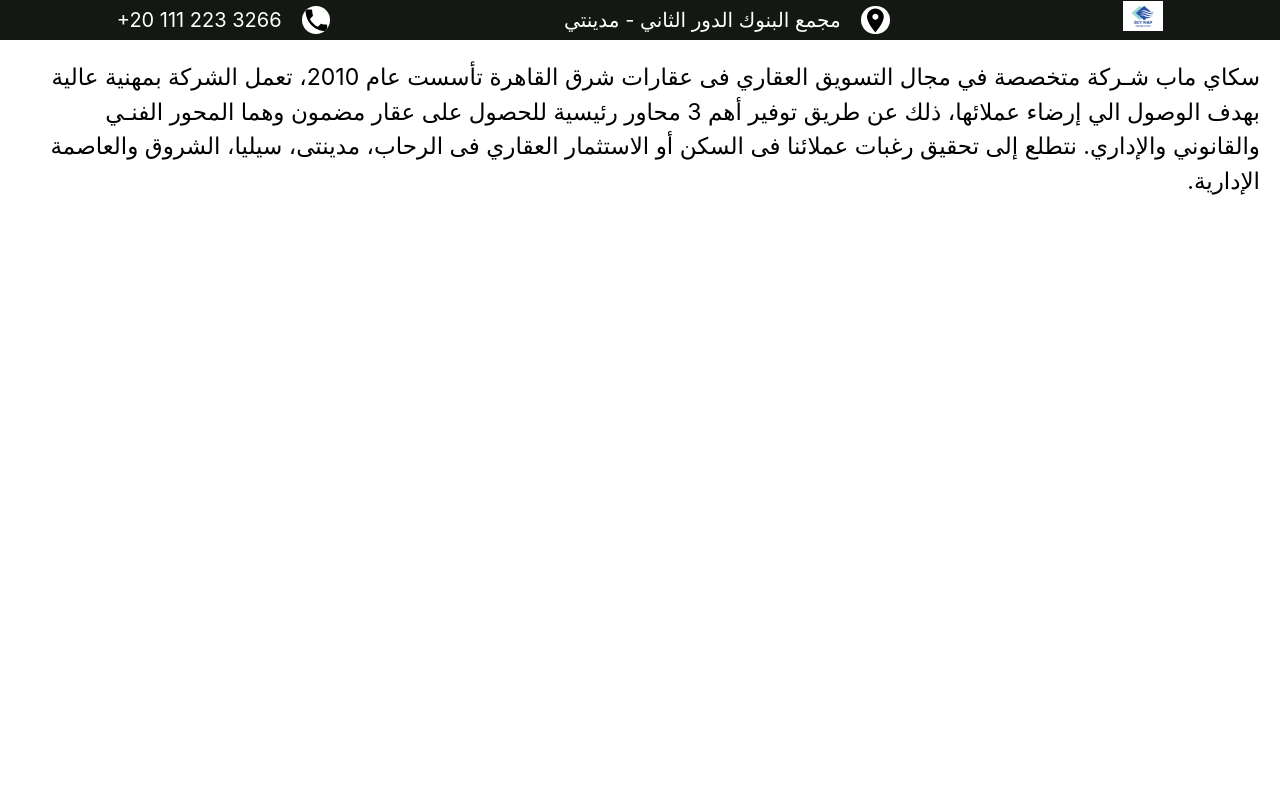
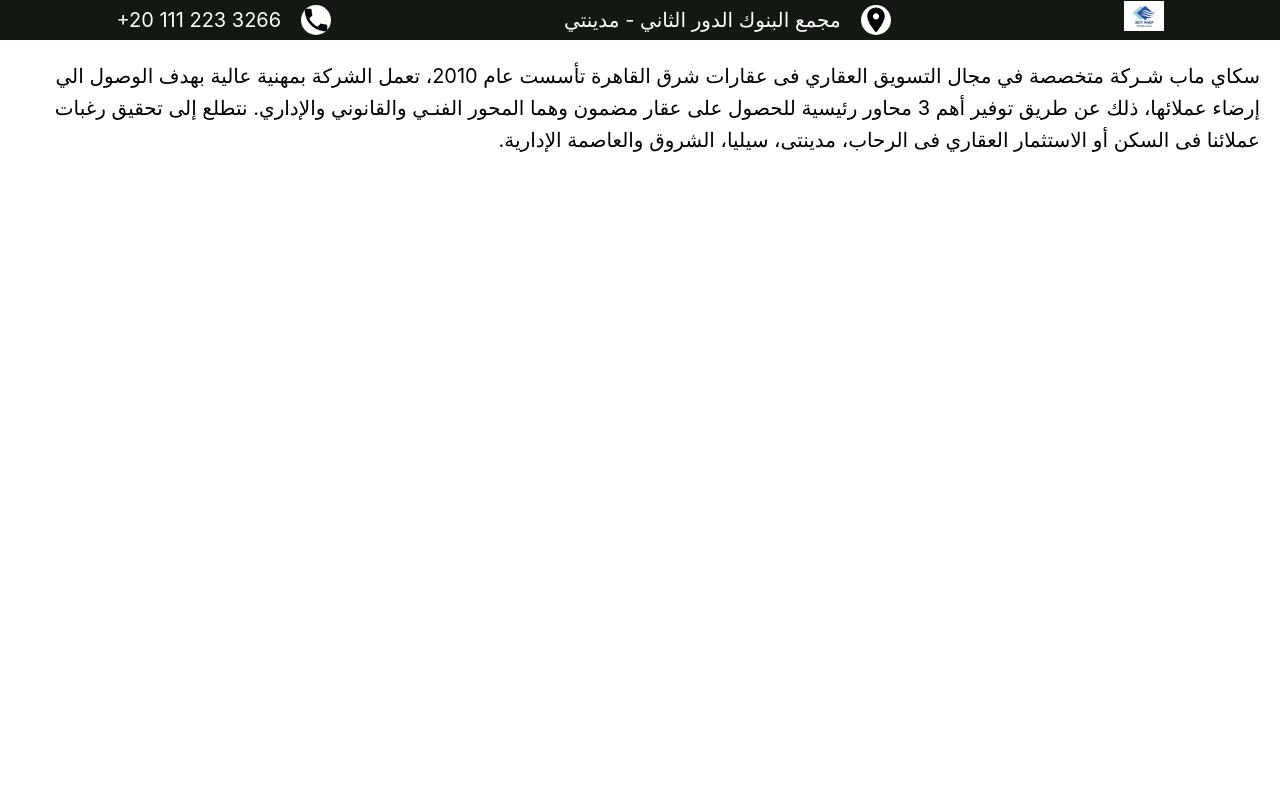
Before and after one commit to MohammedAli01020/skymap-website, a Next.js app: page /about in a window 1280 px wide. Shown: the top 800 px of the page. Built offline with nearby package versions, Linux system fonts and the light colour scheme.

Commit message:
test environment variables

```diff
--- a/components/footer.js
+++ b/components/footer.js
@@ -11,22 +11,8 @@ import Link from "next/link";
 export default function Footer() {
 
     return (
-        <>
-            {/*<div style={{*/}
 
-            {/*    padding: "20px",*/}
-            {/*    height:"300px",*/}
-            {/*    width: "100%",*/}
-            {/*    backgroundColor: "#131912",*/}
-
-            {/*}}>*/}
-            {/*    <h1 style={{color: "wheat", fontSize: 20}}>عقارت مدينتي للبيع وللايجار</h1>*/}
-            {/*    <h1 style={{color: "wheat", fontSize: 20}}>شركة سكاي ماب للتسويق العقاري بمدينتي - بمجمع البنوك - الدور الثاني</h1>*/}
-            {/*</div>*/}
-
-
-
-            <footer className={styles.footer} itemProp={"hasPart"} itemScope itemType={"http://schema.org/WPFooter"} >
+        <footer className={styles.footer} itemProp={"hasPart"} itemScope itemType={"http://schema.org/WPFooter"} >
 
                 <div >
                     <h3>Sky<span>Map</span></h3>
@@ -92,7 +78,7 @@ export default function Footer() {
                 </div>
             </footer>
 
-        </>
+
     )
 
 
--- a/components/header.js
+++ b/components/header.js
@@ -6,11 +6,8 @@ import Link from "next/link";
 
 export default function Header() {
 
-    return(<>
-
+    return(
         <header className={styles.header} itemProp={"hasPart"} itemScope itemType={"http://schema.org/WPHeader"}>
-
-
             <Link href="/" passHref >
                 <Image
                     property={false}
@@ -23,7 +20,12 @@ export default function Header() {
 
             </Link>
 
-            <div className={styles.headerItem}  >
+            <div className={styles.headerItem}  onClick={event => {
+                console.log(process.env.NEXT_PUBLIC_TEST)
+                console.log(process.env.NEXT_PUBLIC_TEST_PRODUCTION)
+                console.log(process.env.NEXT_PUBLIC_AWS)
+
+            }}>
                 <LocationOnIcon className={styles.headerItemIcon} />
                 <p className={styles.headerItemText}>مجمع البنوك الدور الثاني - مدينتي</p>
 
@@ -36,8 +38,7 @@ export default function Header() {
             </div>
 
         </header>
-
-    </>)
+    )
 
 
 }
--- a/pages/_app.js
+++ b/pages/_app.js
@@ -10,7 +10,7 @@ export default function App({Component, pageProps}) {
             Component.getLayout(
               <Component {...pageProps} />
             )
-    )
+        )
     }
     return (
 
--- a/pages/details/index.js
+++ b/pages/details/index.js
@@ -6,17 +6,13 @@ export default function Details() {
     return(
 
         <>
-
-
             <Head>
                 <title>الصفحة الموجه الي تفاصل العنصر</title>
             </Head>
             <div>
-
                 <center>
                     <h1>صفحه التفاصيل</h1>
                 </center>
-
             </div>
         </>
     );
--- a/pages/index.js
+++ b/pages/index.js
@@ -180,9 +180,6 @@ export default function Home({data}) {
       </Head>
 
       <main className={styles.main}>
-
-
-
           <div className={styles.list}>
               <ListItems  items={currentData.items}/>
 
@@ -193,8 +190,6 @@ export default function Home({data}) {
                   count={currentData.totalPages - 1}
 
                   page={currentData.pageNumber}
-
-
 
                   onChange={(e, value)=>{
 
--- a/styles/Footer.module.css
+++ b/styles/Footer.module.css
@@ -3,7 +3,6 @@
     display: flex;
     color: white;
     align-items: center;
-    font-size: .9em;
     background-color: #131912;
     flex-wrap: wrap;
     justify-content: space-between;
@@ -15,7 +14,6 @@
 }
 
 .footer a {
-    text-decoration: none;
     color: white;
 }
 
@@ -26,7 +24,6 @@
     cursor: pointer;
     background-color: #33383b;
     border-radius: 2px;
-    font-size: 20px;
     color: #ffffff;
     text-align: center;
     line-height: 35px;
--- a/styles/Header.module.css
+++ b/styles/Header.module.css
@@ -1,20 +1,15 @@
 .header {
-    /*padding: 0 40px;*/
     height: 40px;
     display: flex;
     justify-content: space-around;
     align-items: center;
     background-color: #131912;
+    position: -webkit-sticky; /* Safari */
     position: sticky;
     top: 0;
     z-index: 100;
-    font-size: .9em;
-
 }
 
-.header a {
-    text-decoration: none;
-}
 .headerLog {
     padding: 5px 0;
 }
--- a/styles/globals.css
+++ b/styles/globals.css
@@ -1,40 +1,23 @@
 
-html, body {
-    max-width: 100vw;
-    overflow-x: hidden;
+html,
+body {
+    padding: 0;
     margin: 0;
-    font-family: -apple-system, BlinkMacSystemFont,'Segoe UI', 'Roboto', 'Oxygen',
-    'Ubuntu', 'Cantarell', 'Fira Sans', 'Droid Sans', 'Helvetica Neue',
-    sans-serif;
-    -webkit-font-smoothing: antialiased;
-    font-size: 1.2em;
-    /*-moz-osx-font-smoothing: grayscale;*/
+    font-family: -apple-system, BlinkMacSystemFont, Segoe UI, Roboto, Oxygen, Ubuntu,
+    Cantarell, Fira Sans, Droid Sans, Helvetica Neue, sans-serif;
+    line-height: 1.6;
+    font-size: 20px;
 }
 
-code {
-    font-family: source-code-pro, Menlo, Monaco, Consolas, 'Courier New',
-    monospace;
+* {
+    box-sizing: border-box;
 }
 
-html {
-    box-sizing: border-box;
-}
-*, *:before, *:after {
-    box-sizing: inherit;
+a {
+    color: #0070f3;
+    text-decoration: none;
 }
 
-/*html, body, .root {*/
-/*    !*height: 100vh;*!*/
-/*}*/
-
-
-body {
-    margin: 0;
-    padding: 0;
-    line-height: 1.5;
+a:hover {
+    text-decoration: underline;
 }
-
-body, .app {
-    /*background: #f5f5f5;*/
-    background-color: white;
-}
```
Also changed, not shown: pages/details/[...slug].js (+0 -20 lines), styles/Details.module.css (+2 -7 lines), 1 other file (tests, documents, lock files or other folders).
